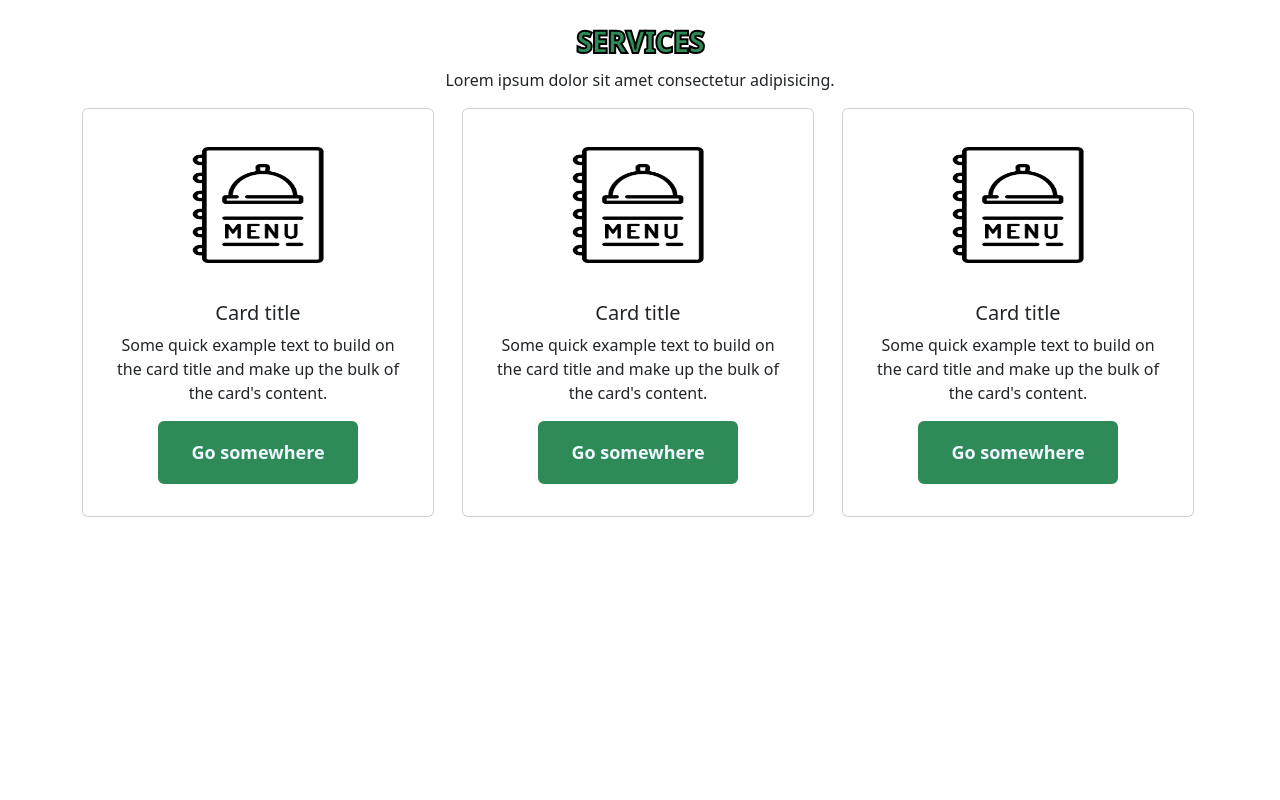
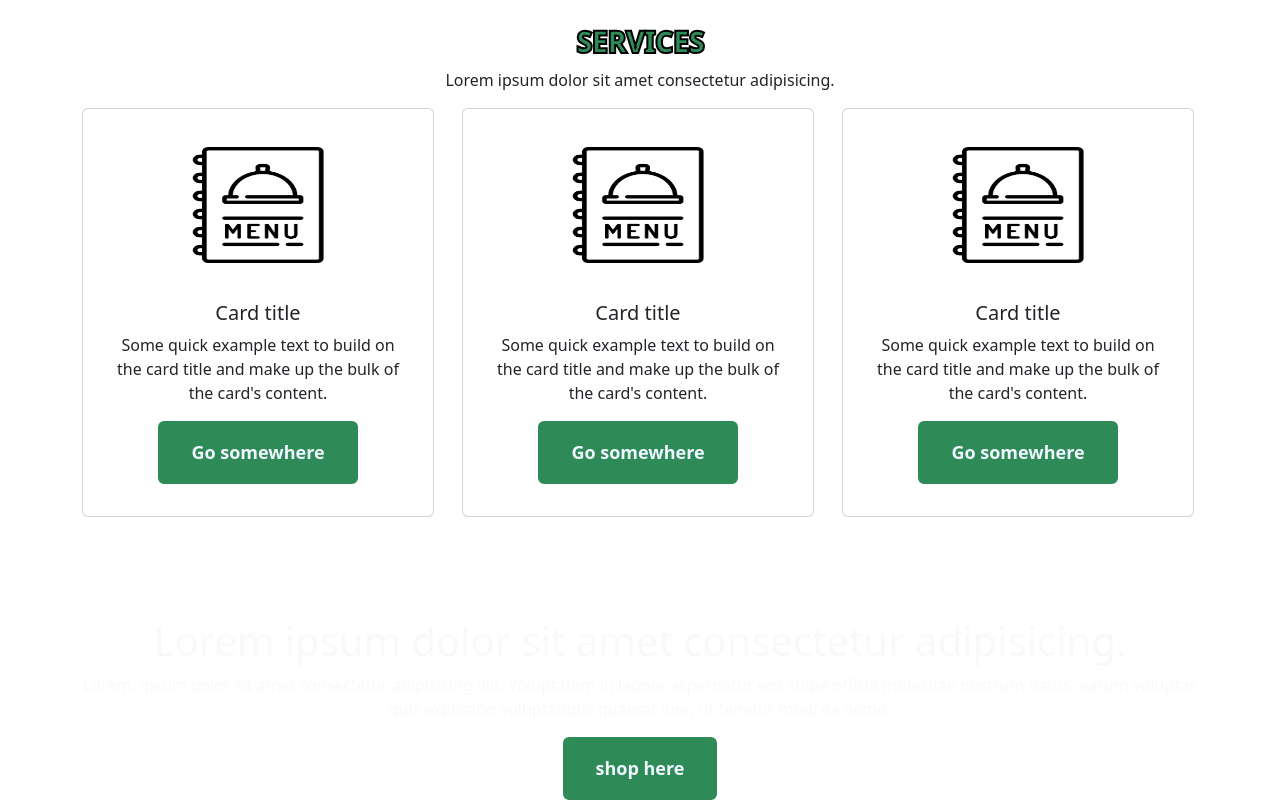
Before and after one commit to Micko144/nananapak-ng-bulag, a plain HTML site: page index.html in a window 1280 px wide. Shown: the part 1411-2211 px from the top of the page. Before the commit the page ends 2028 px from the top, so only its background shows below. Drawn offline with nearby package versions, Linux system fonts and the light colour scheme.

Commit message:
Update index.html

```diff
--- a/index.html
+++ b/index.html
@@ -130,6 +130,22 @@
             </div>
         </div>
     </section>
+<!-- call to action -->
+<div id="cta" class="d-flex align-items-center">
+    <div class="container">
+        <div class="row">
+            <div class="col-lg-12 text-light text-center">
+                <h1>Lorem ipsum dolor sit amet consectetur adipisicing.</h1>
+                <p>Lorem, ipsum dolor sit amet consectetur adipisicing elit. Voluptatem in labore aspernatur eos
+                    culpa officia molestiae nostrum natus, earum voluptas quis explicabo voluptatibus quaerat iure,
+                    ut tenetur modi ea nemo.</p>
+                <a href="#about" class="btn btn-brand">shop here</a>
+            </div>
+        </div>
+    </div>
+</div>
+
+</section>
 </body>
 
 </html>
```
